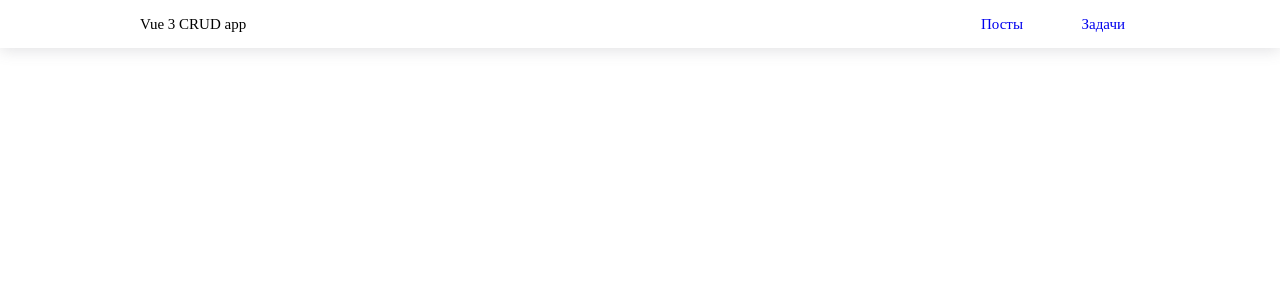
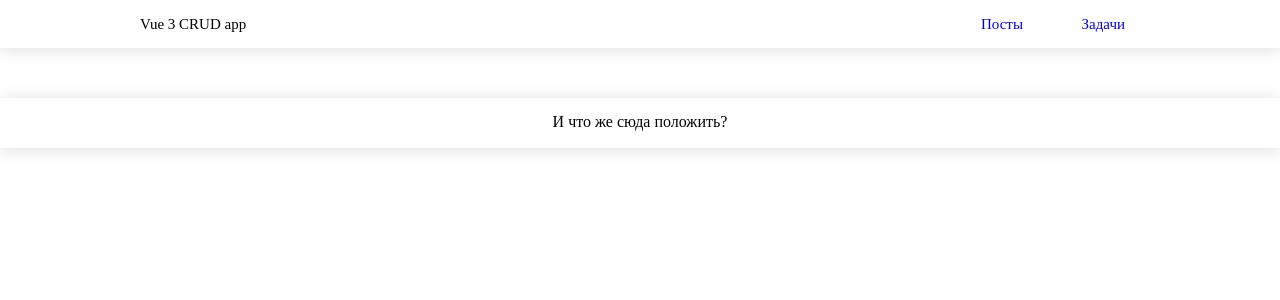
Before and after one commit to Dmitriy-Fenyov/vue-3-crud, a Vue app: page / in a window 1280 px wide. Shown: the top 300 px of the page. Built offline with nearby package versions, Linux system fonts and the light colour scheme.

Commit message:
add footerpage component

```diff
--- a/src/App.vue
+++ b/src/App.vue
@@ -1,12 +1,14 @@
 <script setup>
 import { RouterView } from 'vue-router'
 import PageHeader from '@/components/PageHeader.vue'
+import PageFooter from '@/components/PageFooter.vue'
 
 </script>
 
 <template>
   <PageHeader />
   <RouterView />
+  <PageFooter />
 </template>
 
 <style lang="scss" scoped>
--- /dev/null
+++ b/src/components/PageFooter.vue
@@ -0,0 +1,30 @@
+<script setup>
+
+</script>
+
+<template>
+  <footer>
+    <div class="wrapper-footer">
+      <p>И что же сюда положить?</p>
+    </div>
+  </footer>
+</template>
+
+<style lang="scss" scoped>
+
+  footer {
+    margin-top: 50px;
+    box-shadow: 0px 2px 15px 0px #64646F33;
+  }
+  .wrapper-footer {
+  display: block;
+  max-width: 1000px;
+  height: 50px;
+  margin: 0 auto;
+
+  }
+  p {
+    text-align: center;
+    padding-top: 15px;
+  }
+</style>
```
